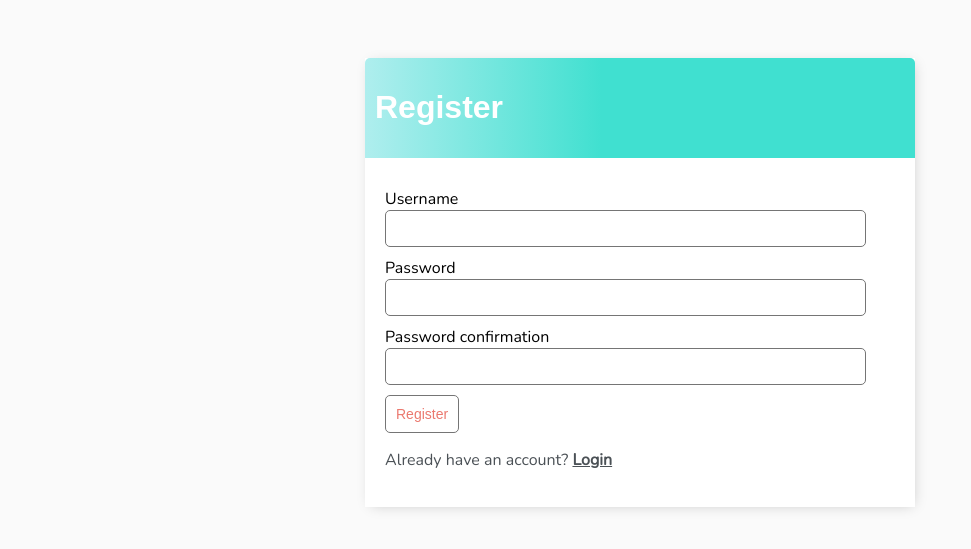
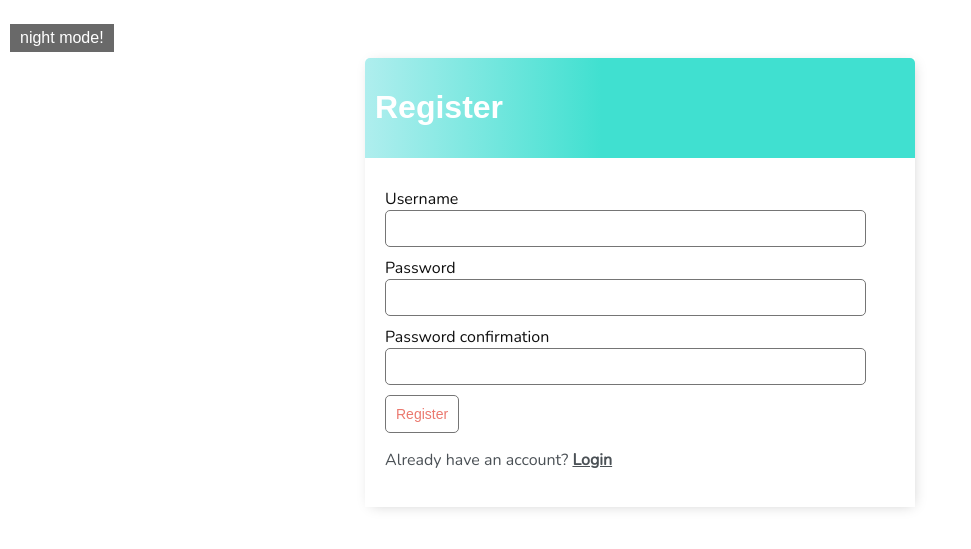
Before and after one commit to sdu-be-22/ToDo-List, a Django app: page /register/ in a window 1280 px wide. Shown: the top 549 px of the page, without its empty margins (0-971 px from the left). Run offline with Django 3.2, Linux system fonts and the light colour scheme.

Commit message:
night mode button
Added night mode function

```diff
--- a/base/templates/base/main.html
+++ b/base/templates/base/main.html
@@ -16,9 +16,10 @@
 
     <style>
         body {
-            background-color: #FAFAFA;
+            background-color: var(--f1-color);
             font-family: 'Nunito', sans-serif;
             padding-top: 50px;
+            color: var(--f8-color);
         }
 
         h1,
@@ -43,7 +44,7 @@
         .container {
             max-width: 550px;
             margin: auto;
-            background-color: #fff;
+            background-color: var(--f2-color);
             -webkit-box-shadow: 2px 2px 13px -4px rgba(0, 0, 0, 0.21);
             box-shadow: 2px 2px 13px -4px rgba(0, 0, 0, 0.21);
         }
@@ -59,7 +60,7 @@
             color: #fff;
             padding: 10px;
             border-radius: 5px 5px 0 0;
-            background: linear-gradient(90deg, #AFEEEE 0%, #40E0D0 43%, #40E0D0 100%);
+            background: var(--f3-color);
         }
 
         .header-bar a {
@@ -71,7 +72,7 @@
             display: flex;
             align-items: center;
             justify-content: space-between;
-            background-color: #fff;
+            background-color: var(--f2-color);
             border-top: 1px solid #dfe4ea;
             overflow: hidden;
         }
@@ -83,14 +84,14 @@
 
         .task-title a {
             text-decoration: none;
-            color: #4b5156;
+            color:var(--f6-color);
             margin-left: 10px;
         }
 
         .task-complete-icon {
             height: 20px;
             width: 20px;
-            background-color: rgb(105, 192, 105);
+            background-color: var(--f4-color);
             border-radius: 50%;
         }
 
@@ -104,7 +105,7 @@
         .delete-link {
             text-decoration: none;
             font-weight: 900;
-            color: #cf4949;
+            color: var(--f5-color);
             font-size: 22px;
             line-height: 0;
             padding: 20px 0px;
@@ -143,7 +144,7 @@
 
 
         #add-link {
-            color: #EB796F;
+            color: var(--f5-color);
             text-decoration: none;
             font-size: 42px;
             text-shadow: 1px 1px #81413b;
@@ -165,6 +166,7 @@
         input[type=text],
         input[type=password],
         textarea {
+            background-color: var(--f1-color);
             border: 1px solid #757575;
             border-radius: 5px;
             padding: 10px;
@@ -183,8 +185,8 @@
 
         .button {
             border: 1px solid #757575;
-            background-color: #FFF;
-            color: #EB796F;
+            background-color:  var(--f1-color);
+            color:  var(--f5-color);
             padding: 10px;
             font-size: 14px;
             border-radius: 5px;
@@ -195,6 +197,45 @@
         .card-body {
             padding: 20px;
         }
+
+        /* кнопка ночного режима */
+        #night_mode {
+            background-color: #696969;
+            border: none;
+            color: white;
+            padding: 5px 10px;
+            text-align: center;
+            text-decoration: none;
+            display: inline-block;
+            font-size: 16px;
+            margin: 4px 2px;
+            cursor: pointer;
+            position: absolute;
+            top: 20px;
+        }
+
+        /* light mode  */
+        :root{
+            --f1-color: #FFF;
+            --f2-color: #FFF ;
+            --f3-color: linear-gradient(90deg, #AFEEEE 0%, #40E0D0 43%, #40E0D0 100%);
+            --f4-color: rgb(105, 192, 105);
+            --f5-color: #EB796F;
+            --f6-color: #4b5156;
+            --f7-color: #EB796F;
+            --f8-color: #0F0F0F;
+        }
+        /* night mode  */
+        .night-theme{
+            --f1-color: #393E46;
+            --f2-color: #222831;
+            --f3-color: linear-gradient(90deg, #222831 0%, #0F0F0F 43%, #0F0F0F 100%);
+            --f4-color: #80AC7B;
+            --f5-color: #FFF;
+            --f6-color: #FFF;
+            --f7-color: #D5BFBF;
+            --f8-color: #FFF;
+        }
     </style>
 </head>
 
@@ -204,6 +245,32 @@
         {% block content %} {% endblock content %}
     </div>
 
+    <div >
+      <button type="button" id="night_mode">night mode!</button>
+    </div>
+
+     <script>
+         var button = document.getElementById("night_mode");
+
+         if(localStorage.getItem("theme") == null){
+             localStorage.setItem("theme","light");
+         }
+
+         let localData = localStorage.getItem("theme");
+         if(localData == "night"){
+             document.body.classList.toggle("night-theme");
+         }
+
+         button.onclick = function (){
+             document.body.classList.toggle("night-theme");
+             if(document.body.classList.contains("night-theme")){
+                 localStorage.setItem("theme","night");
+             }else{
+                 localStorage.setItem("theme","light");
+             }
+         }
+     </script>
+
 </body>
 
 
```
Also changed, not shown: db.sqlite3.
